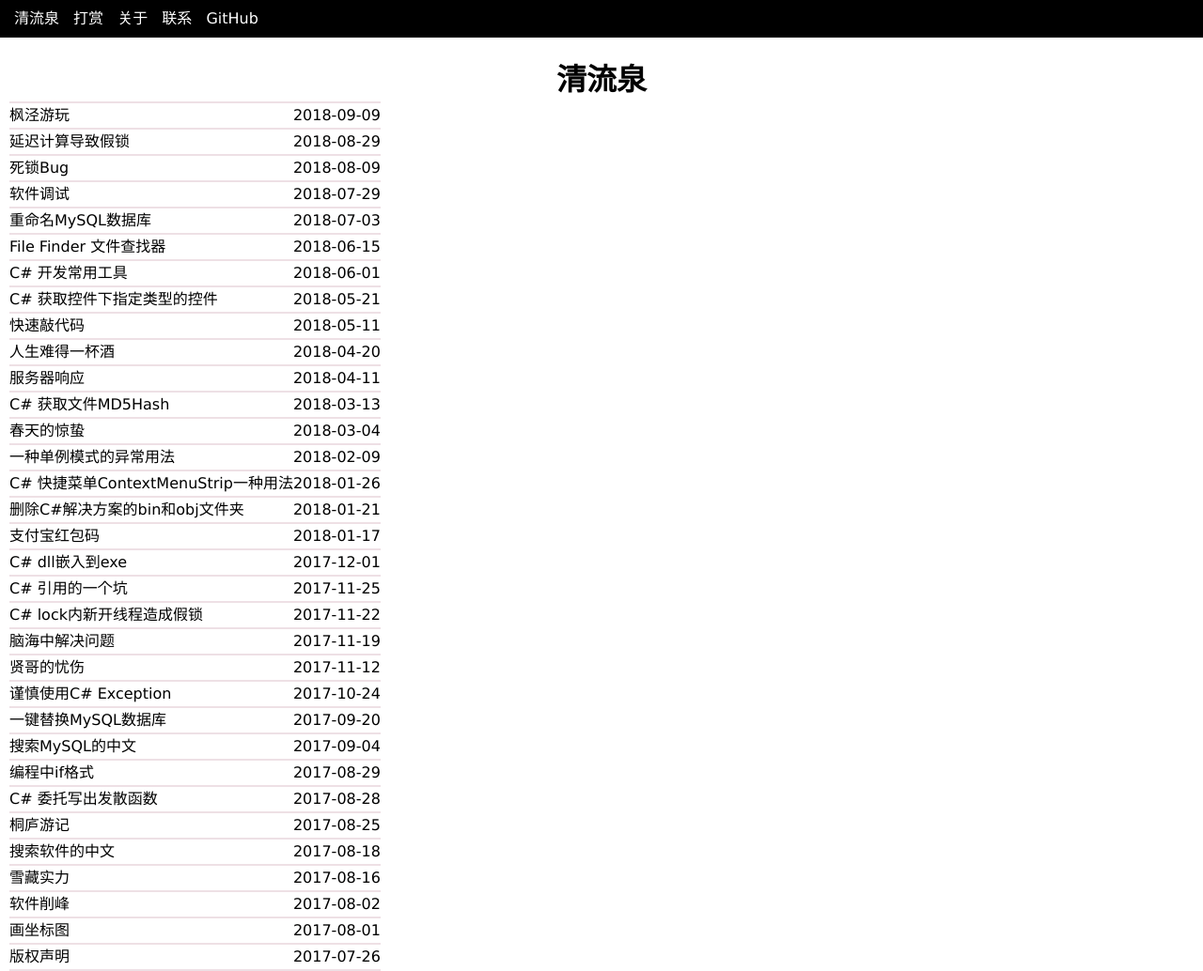
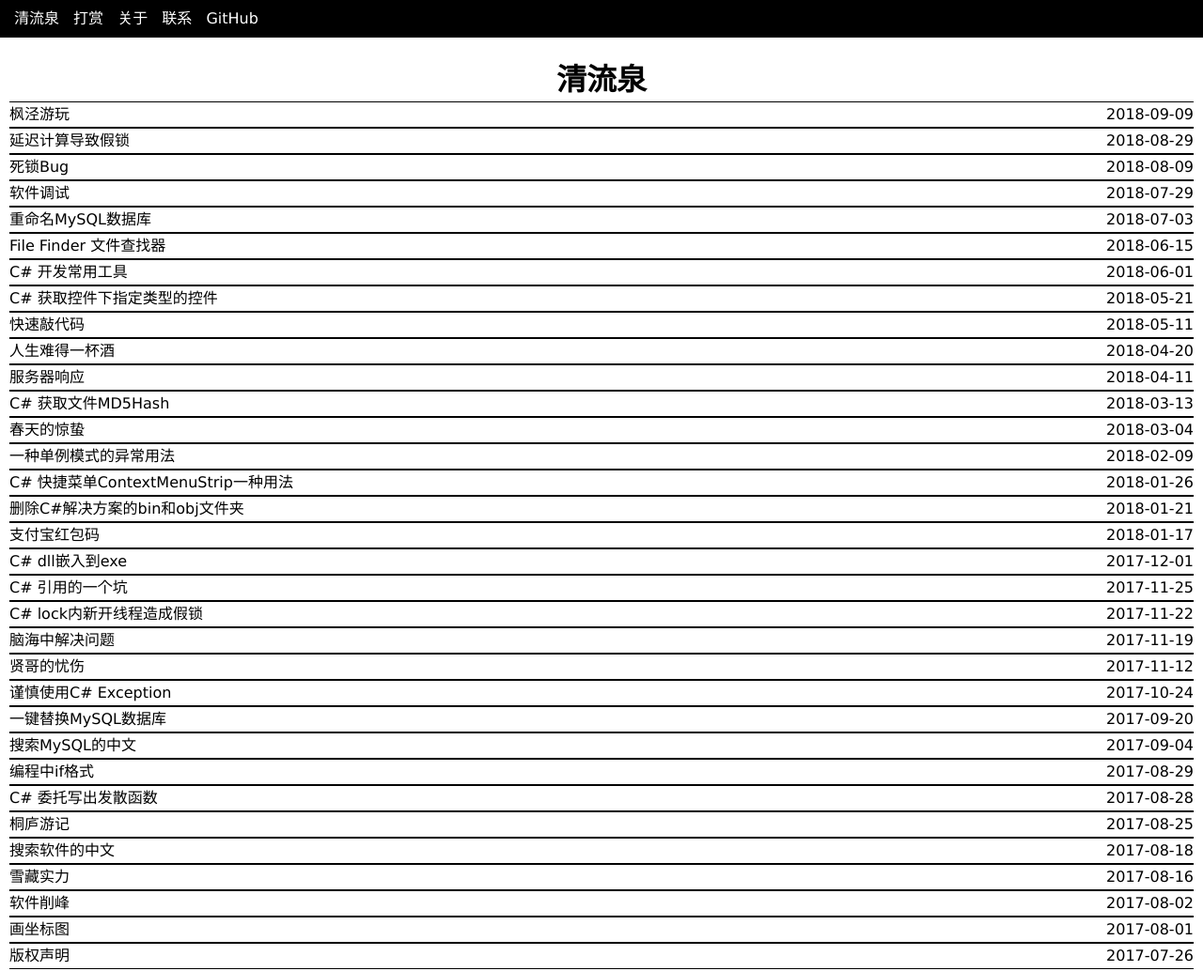
Before and after one commit to yinyongxian/yinyongxian.github.io, a Jekyll site: the page built from index.html, in a window 1280 px wide. Shown: the whole page at 94% size. Built offline with Jekyll 4.4.1, drawn with Linux system fonts in a browser that asks for light colours.

Commit message:
表格无边框

```diff
--- a/Media/style/index.css
+++ b/Media/style/index.css
@@ -24,9 +24,9 @@
 }
 
 table {
-	border-left: none;
-	border-right: none;
-	margin: 0px 10px;
+	border: none;
+	width: 100%;
+	padding: 0px 10px;
 }
 span {
 	line-height: 26px;
```
